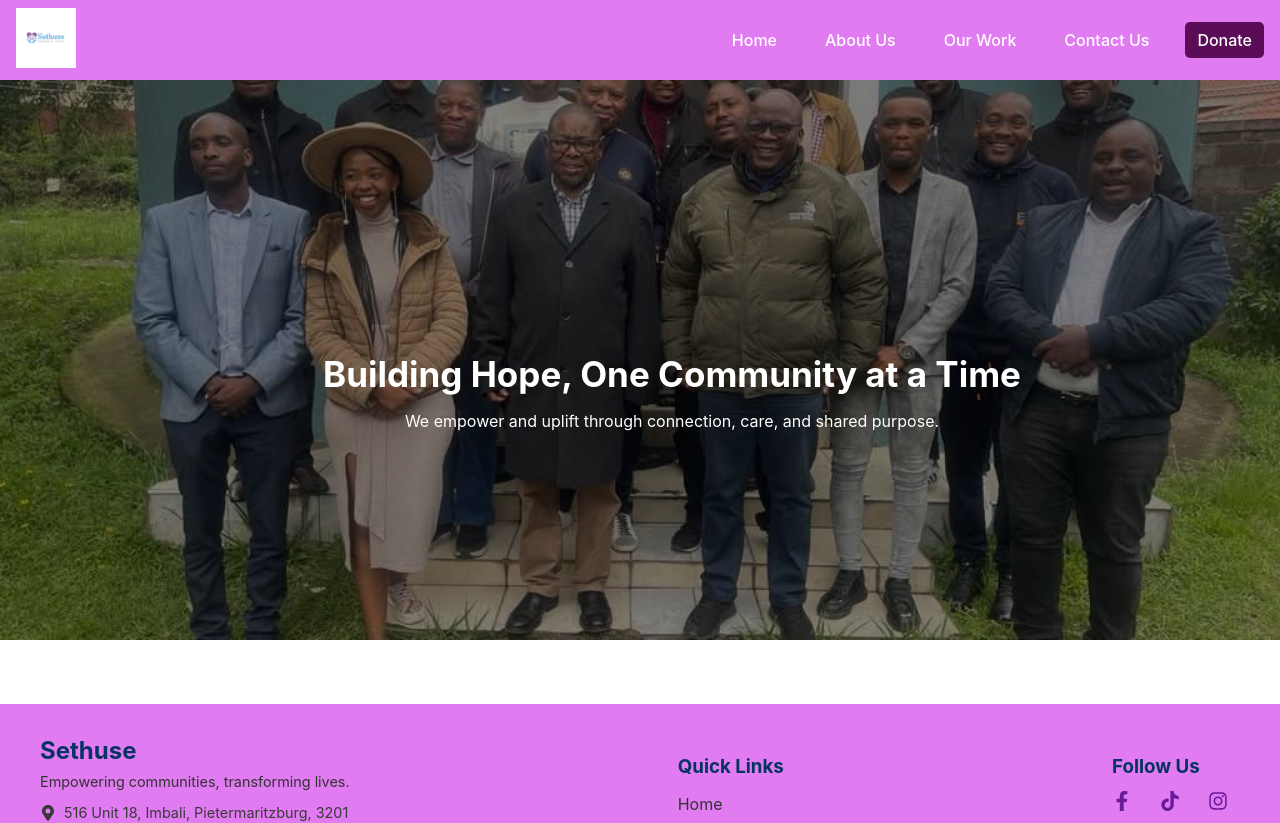
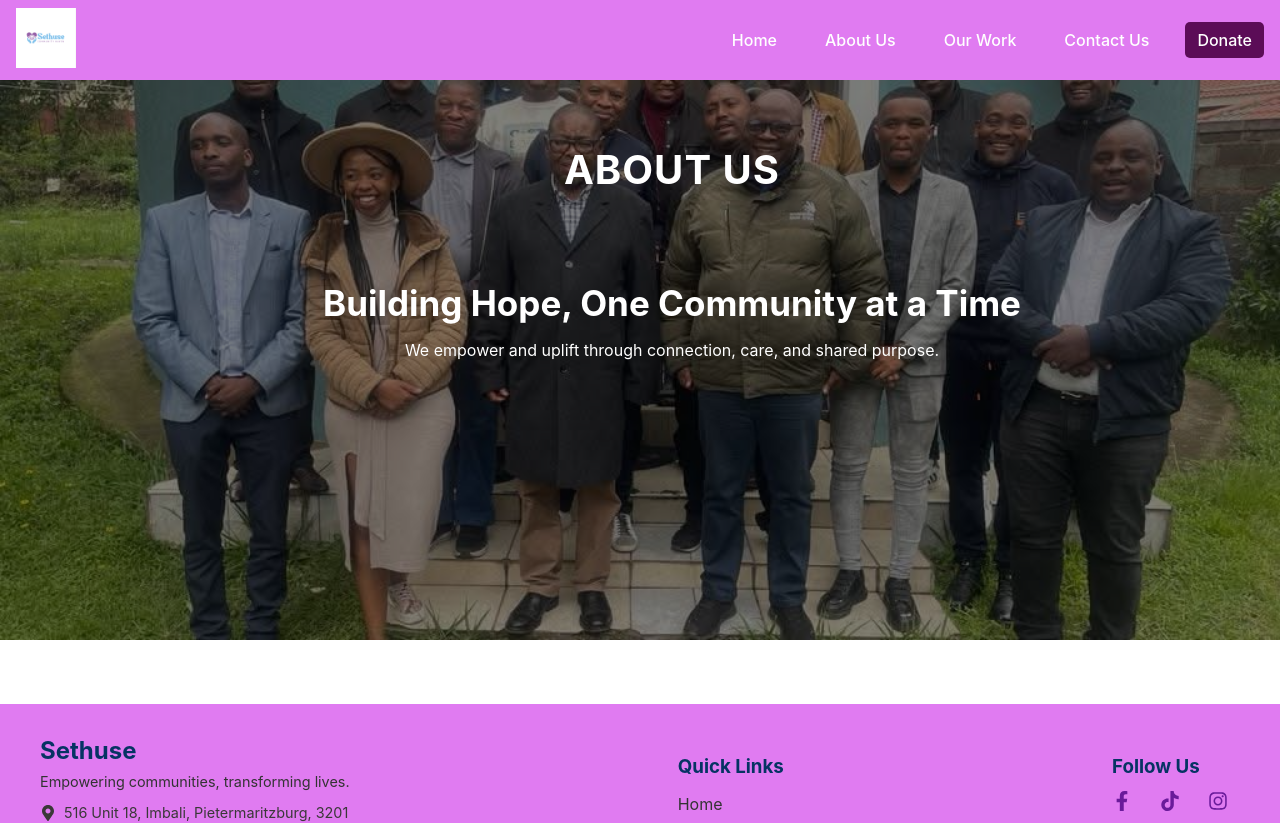
Before and after one commit to SmaSema/sethuse-website, a React (Create React App) app: page /about in a window 1280 px wide. Shown: the top 823 px of the page. Built offline with nearby package versions, Linux system fonts and the light colour scheme.

Commit message:
16th  commit

```diff
--- a/src/components/AboutUs_page/HeroAbout.css
+++ b/src/components/AboutUs_page/HeroAbout.css
@@ -22,7 +22,6 @@
   background: rgba(0, 0, 0, 0.5);
   display: flex;
   flex-direction: column;
-  justify-content: center;
   align-items: center;
   padding: 2rem;
   z-index: 1;
@@ -34,6 +33,16 @@
   margin: 0.5rem 0;
 }
 
+.page-title {
+  font-size: 2.5rem;
+  font-weight: bold;
+  margin-bottom: 5rem;
+  text-transform: uppercase;
+  letter-spacing: 1px;
+  z-index: 2;
+}
+
+
 /* Responsive padding for mobile */
 @media (max-width: 768px) {
   .hero .overlay {
--- a/src/components/AboutUs_page/HeroAbout.js
+++ b/src/components/AboutUs_page/HeroAbout.js
@@ -7,6 +7,7 @@ const HeroAbout = () => {
   return (
     <section className="hero">
       <div className="overlay">
+        <h2 className="page-title">About Us</h2>
         <h1>Building Hope, One Community at a Time</h1>
         <p>We empower and uplift through connection, care, and shared purpose.</p>
       </div>
```
